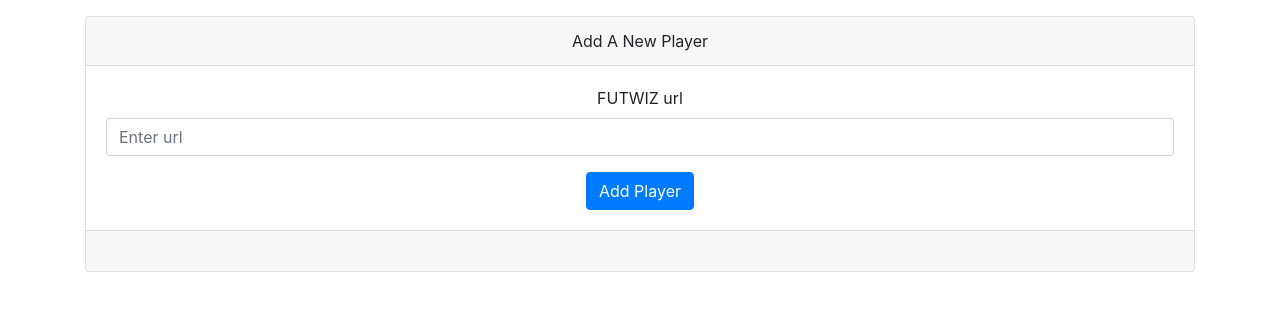
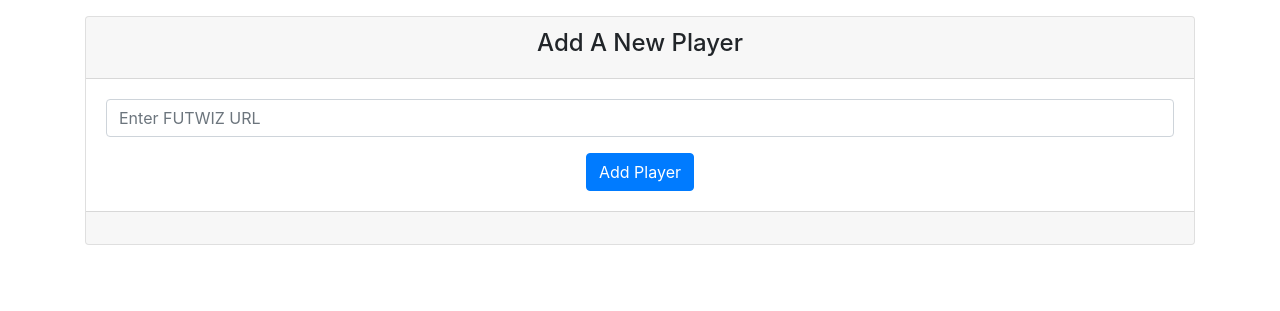
Before and after one commit to lukedavoli/FIFA_Stats_Explorer, a Flask app: page / in a window 1280 px wide. Shown: the part 56-367 px from the top of the page. Run offline with Flask 2, Linux system fonts and the light colour scheme; parts of the project's set-up code (start-up, migrations or seed data) failed here and were passed over; some libraries are stand-ins or nearby versions.

Commit message:
Switched to package structure

```diff
--- /dev/null
+++ b/FSE/fse/models.py
@@ -0,0 +1 @@
+from fse import db
--- a/FSE/app.py
+++ b/FSE/fse/routes.py
@@ -1,14 +1,13 @@
-from flask import Flask, render_template, request, Response, json
+# external imports
+from flask import render_template, request, Response, json
 import json
-from scrape_fw import scrape_player
-
-app = Flask(__name__)
-
-SECRET_KEY = 'Wales.Golf.Madrid.'
-app.config['SECRET_KEY'] = SECRET_KEY
+# internal imports
+from fse import app
+from fse.scrape_fw import scrape_player
+from fse.models import Player
 
 ##########################
-### FRONT-END REQUESTS ###
+#### FRONT-END ROUTES ####
 ##########################
 
 @app.route('/', methods=['GET'])
@@ -17,7 +16,7 @@ def update():
 
 
 #########################
-### BACK-END REQUESTS ###
+#### REST API ROUTES ####
 #########################
 
 @app.route('/add-player', methods=['POST'])
@@ -27,7 +26,3 @@ def add_player():
     response_data = json.dumps(player)
     response = Response(response_data, status=200, mimetype='application/json')
     return response
-
-
-if __name__ == '__main__':
-    app.run(host="localhost", port=8000, debug=True)
--- a/FSE/templates/index.html
+++ b/FSE/fse/templates/index.html
@@ -14,20 +14,24 @@
 <div class="row">
     <div class="mt-3 col">
         <div class="card text-center">
-            <div class="card-header">Add A New Player</div>
+            <div class="card-header"><h4>Add A New Player</h4></div>
             <div class="card-body">
                 <form id="addPlayerForm">
                     <div class="form-group">
-                        <label for="urlField">FUTWIZ url</label>
-                        <input class="form-control" id="urlField" type="text" placeholder="Enter url"/>
+                        <input class="form-control" id="urlField" type="text" placeholder="Enter FUTWIZ URL"/>
                     </div>
                     <button class="btn btn-primary" type="submit">Add Player</button>
                 </form>
             </div>
             <div class="card-footer">
-                <p id='requestStatus'></p>
+                <h4 id='requestStatus'></h4>
             </div>
         </div>
+    </div>
+</div>
+<div class="row">
+    <div class="col">
+
     </div>
 </div>
 
--- /dev/null
+++ b/FSE/run.py
@@ -0,0 +1,4 @@
+from fse import app
+
+if __name__ == '__main__':
+    app.run(host="localhost", port=8000, debug=True)
```
Also changed, not shown: FSE/fse/__init__.py (added, +9 -0 lines), FSE/fse/scrape_fw.py (renamed from FSE/scrape_fw.py), FSE/fse/static/css/main.css (renamed from FSE/static/css/main.css), FSE/fse/static/js/app.js (renamed from FSE/static/js/app.js), FSE/fse/templates/base.html (renamed from FSE/templates/base.html).
